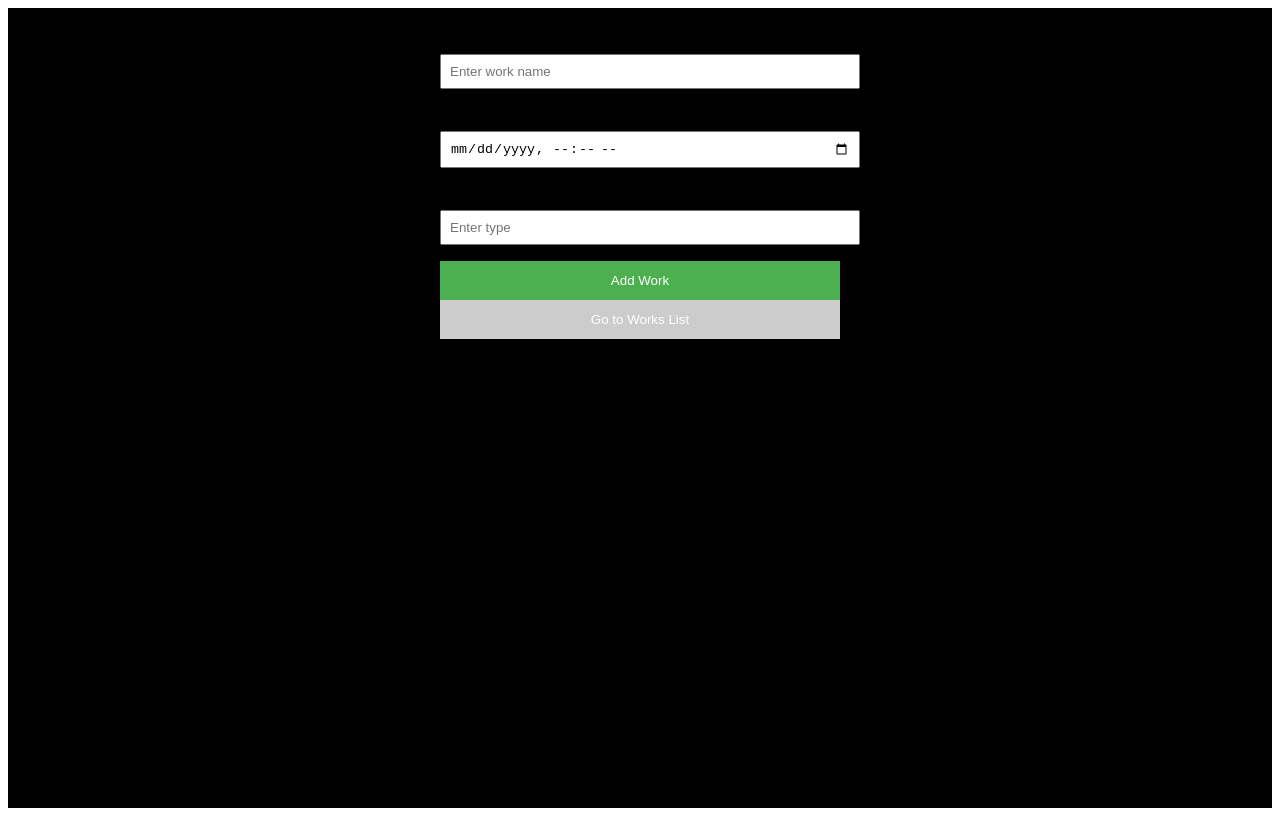
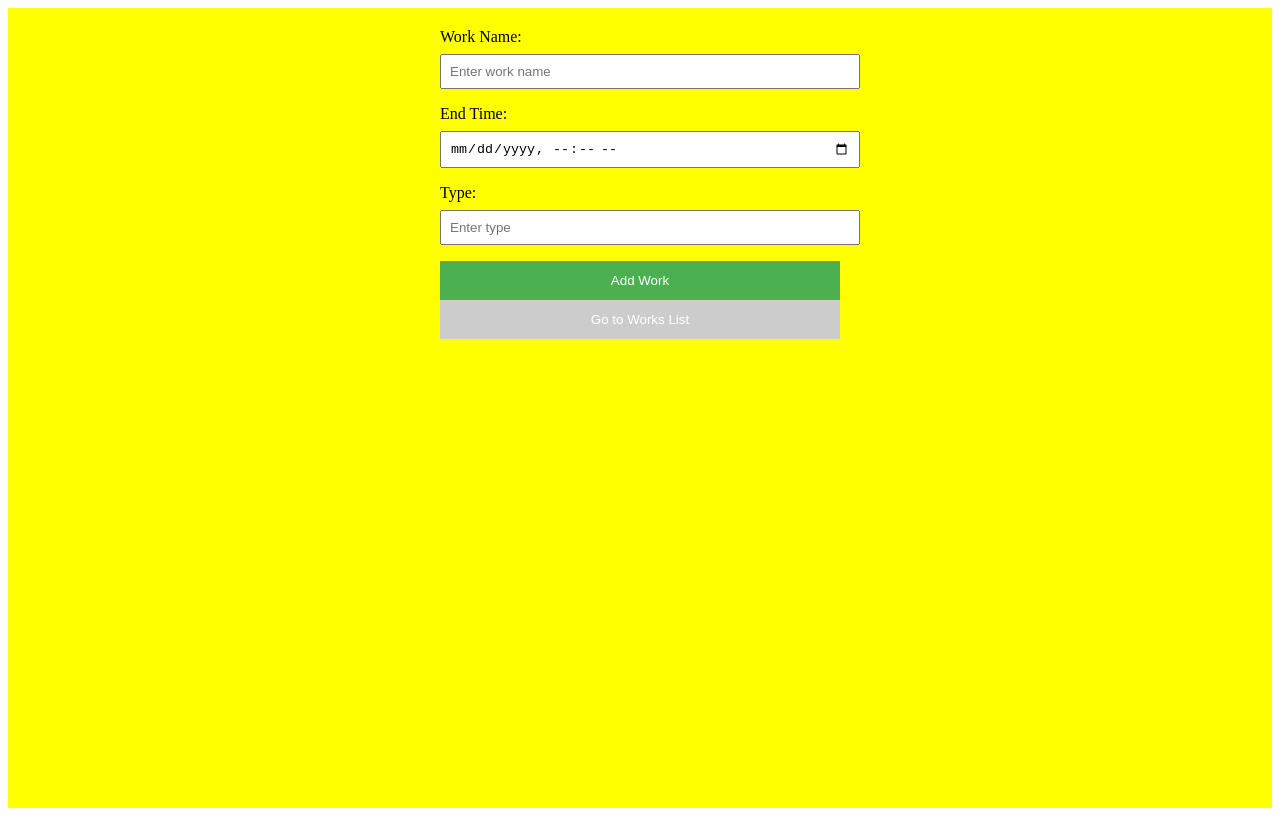
Before and after one commit to Pavan17-cpu/WORK, a React (Create React App) app in the folder frontend/: page /addwork in a window 1280 px wide. Built offline with nearby package versions, Linux system fonts and the light colour scheme.

Commit message:
Update AddWorkForm.js

```diff
--- a/frontend/src/AddWorkForm.js
+++ b/frontend/src/AddWorkForm.js
@@ -14,7 +14,7 @@ const AddWorkForm = () => {
     e.preventDefault();
 
     try {
-      const response = await axios.post('http://localhost:3000/api/works', {
+      const response = await axios.post('https://work16.onrender.com/api/works', {
         workName,
         endTime,
         type,
@@ -33,7 +33,7 @@ const AddWorkForm = () => {
   };
 
   return (
-    <div style={{ backgroundColor: 'black', minHeight: '100vh' }}>
+    <div style={{ backgroundColor: 'yellow', minHeight: '100vh' }}>
     <form className="add-work-form" onSubmit={handleSubmit}>
       <label htmlFor="workName">Work Name:</label>
       <input
```
